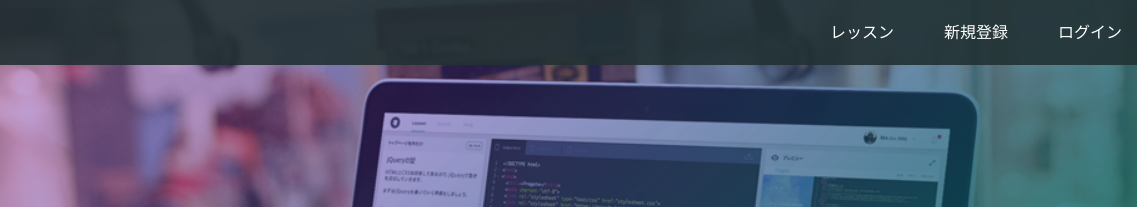
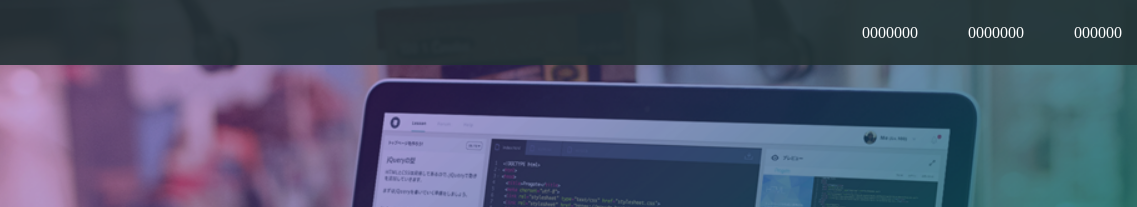
Before and after one commit to adopkoba/00github.io, a plain HTML site: page index.html in a window 1280 px wide. Shown: the top 207 px of the page, 143-1280 px from the left. Drawn offline with Linux system fonts and the light colour scheme.

Commit message:
Update index.html

```diff
--- a/index.html
+++ b/index.html
@@ -15,9 +15,9 @@
       </div>
       <span class="fa fa-bars menu-icon"></span>
       <div class="header-right">
-        <a href="#">レッスン</a>
-        <a href="#">新規登録</a>
-        <a href="#" class="login">ログイン</a>
+        <a href="#">0000000</a>
+        <a href="#">0000000</a>
+        <a href="#" class="login">000000</a>
       </div>
     </div>
   </header>
```
